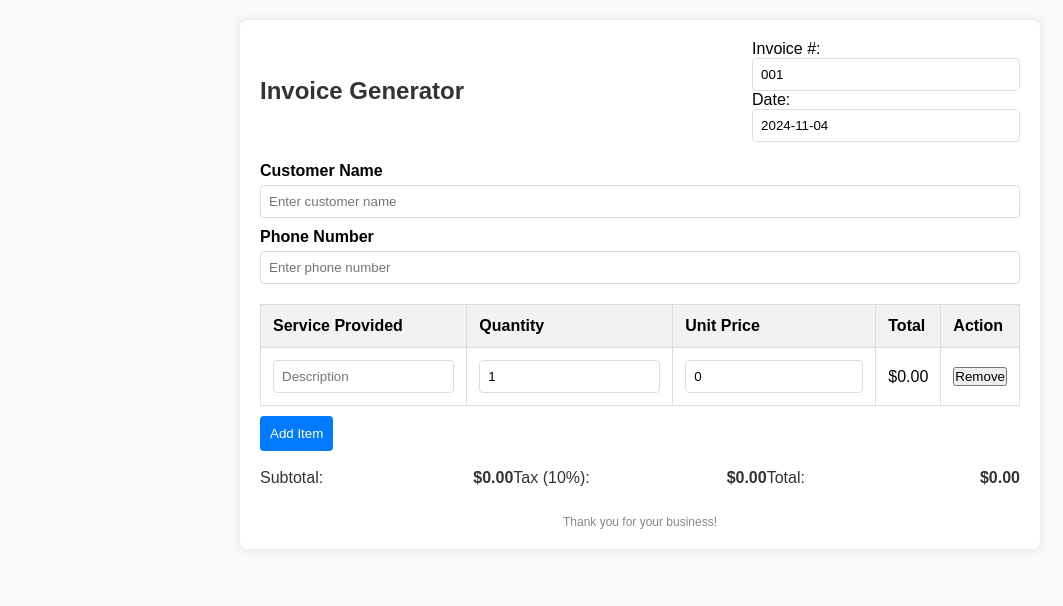
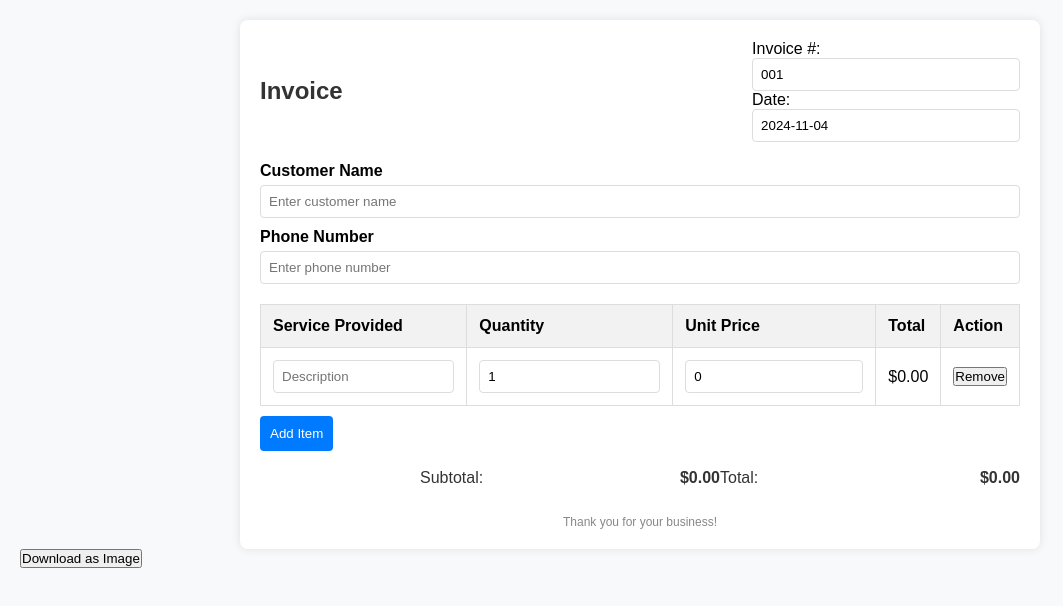
Before and after one commit to jahanaj098/invoice, a plain HTML site: page index.html in a window 1280 px wide. Shown: the whole page, without its empty margins (0-1063 px from the left). Drawn offline with nearby package versions, Linux system fonts and the light colour scheme.

Commit message:
index.html

```diff
--- a/index.html
+++ b/index.html
@@ -7,9 +7,9 @@
   <link rel="stylesheet" href="styles.css">
 </head>
 <body>
-  <div class="invoice-container">
+  <div class="invoice-container" id="invoice">
     <div class="invoice-header">
-      <h1>Invoice Generator</h1>
+      <h1>Invoice</h1>
       <div>
         <p>Invoice #: <input type="text" id="invoice-number" value="001" /></p>
         <p>Date: <input type="text" id="invoice-date" value="2024-11-04" /></p>
@@ -53,10 +53,6 @@
         <h4 id="subtotal">$0.00</h4>
       </div>
       <div class="total-row">
-        <h4>Tax (10%):</h4>
-        <h4 id="tax">$0.00</h4>
-      </div>
-      <div class="total-row">
         <h4>Total:</h4>
         <h4 id="grand-total">$0.00</h4>
       </div>
@@ -67,6 +63,9 @@
     </div>
   </div>
 
+  <button class="download-button" onclick="downloadInvoice()">Download as Image</button>
+
+  <script src="https://cdnjs.cloudflare.com/ajax/libs/html2canvas/1.4.1/html2canvas.min.js"></script>
   <script src="script.js"></script>
 </body>
 </html>
```
